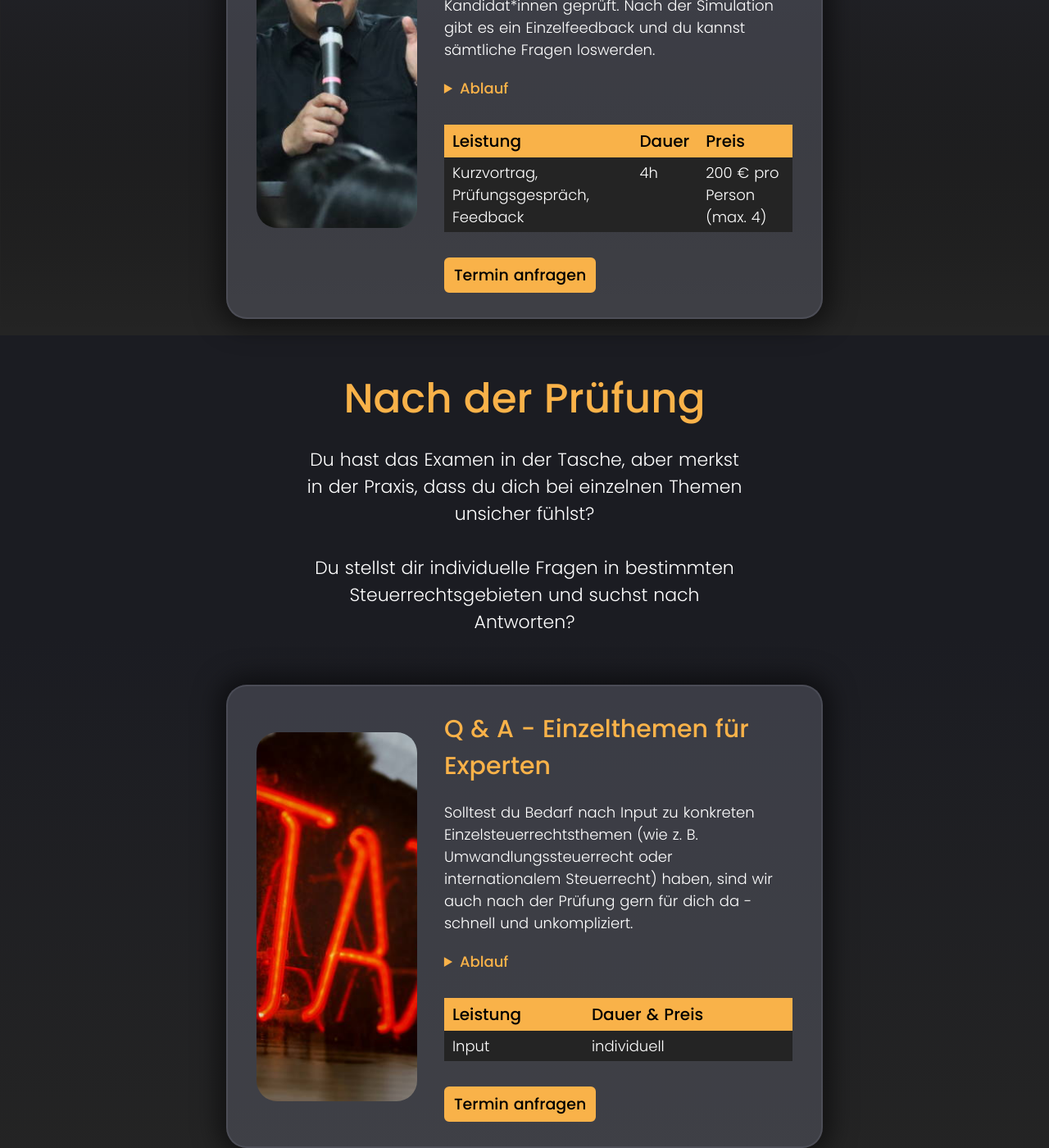
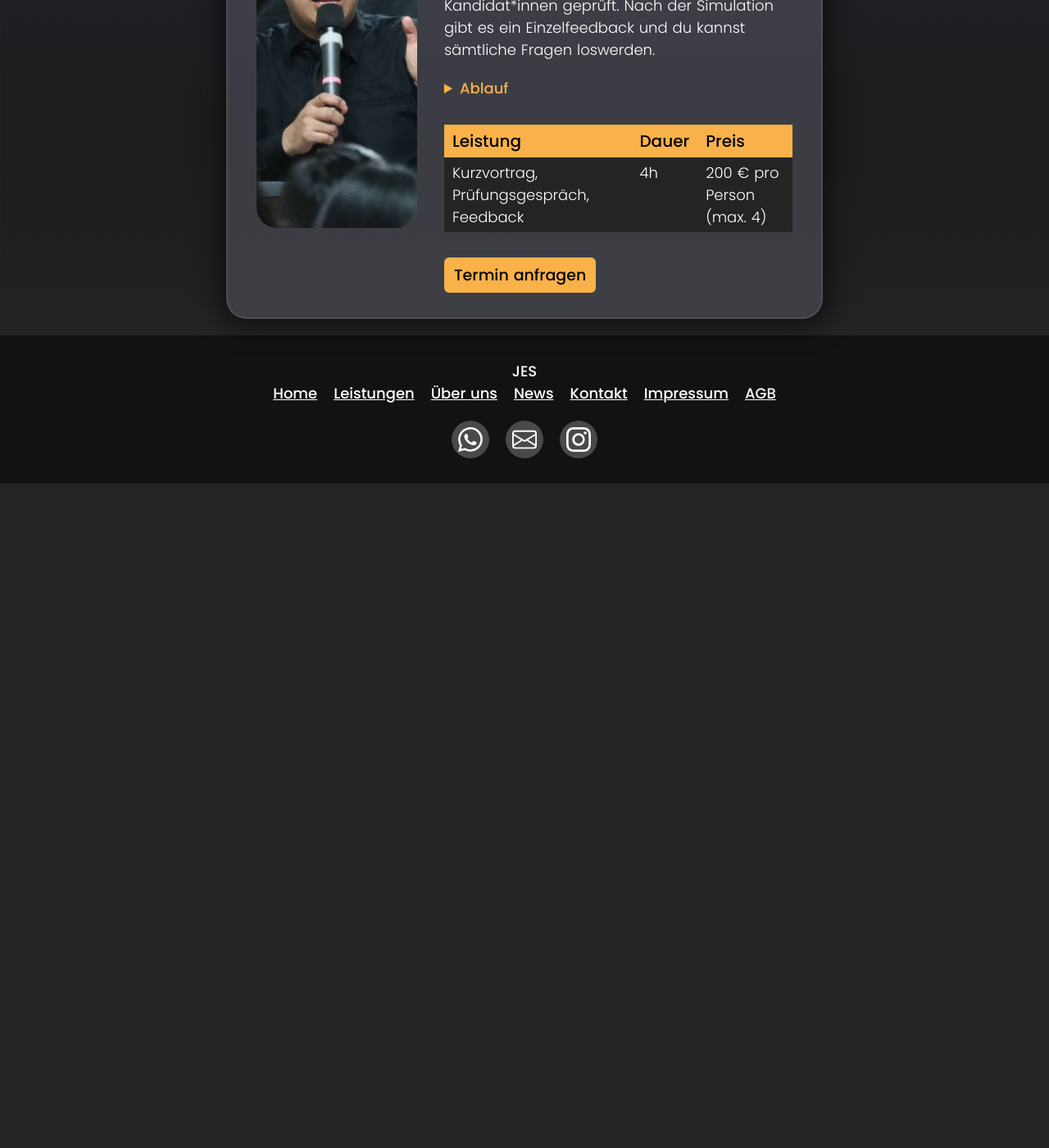
Before and after one commit to Hangman/jespage, a Jekyll site: the page built from leistung.html, in a window 1280 px wide and 1400 px high, scrolled down 3793 px. Shown: the whole window at 82% size. Built offline with Jekyll 4.4.1, drawn with Linux system fonts in a browser that asks for light colours; after the commit the page ends 4382 px from its top, so only the background shows below that.

Commit message:
Leistung "Q&A für Experten" entfernt
Signed-off-by: Matthias <webmaster@pottgames.de>

```diff
--- a/leistung.html
+++ b/leistung.html
@@ -194,9 +194,9 @@ headline_small: Das können wir dir bieten.
             <h2 class="text-align-left">Prüfungssimulation mit Kurzvortrag</h2>
             <hr class="invisible-hr" />
             <p class="in-block-right-text">
-              Wir simulieren den Echtfall inklusive Kurzvortrag mit einer vorgegebenen Themenauswahl mit dir. Es wird
-              unangenehm, aber du wirst uns dankbar sein! Um eine realistische Situation zu erzeugen, wirst du gemeinsam mit weiteren Kandidat*innen geprüft.
-              Nach der Simulation gibt es ein Einzelfeedback und du kannst sämtliche Fragen loswerden.
+              Wir simulieren den Echtfall inklusive Kurzvortrag mit einer vorgegebenen Themenauswahl mit dir. Es wird unangenehm, aber du wirst uns dankbar
+              sein! Um eine realistische Situation zu erzeugen, wirst du gemeinsam mit weiteren Kandidat*innen geprüft. Nach der Simulation gibt es ein
+              Einzelfeedback und du kannst sämtliche Fragen loswerden.
             </p>
             <hr class="invisible-hr" />
             <details>
@@ -236,60 +236,3 @@ headline_small: Das können wir dir bieten.
     </div>
   </div>
 </div>
-
-<div class="content-background-solid">
-  <div class="content-body">
-    <div class="centered-container">
-      <div>
-        <h1 id="NachDemExamen">Nach der Prüfung</h1>
-        <hr class="invisible-hr" />
-        <p class="floating-text">
-          Du hast das Examen in der Tasche, aber merkst in der Praxis, dass du dich bei einzelnen Themen unsicher fühlst?<br /><br />Du stellst dir individuelle
-          Fragen in bestimmten Steuerrechtsgebieten und suchst nach Antworten?
-        </p>
-      </div>
-    </div>
-  </div>
-</div>
-
-<div class="content-background-gradient">
-  <div class="content-body">
-    <div class="block-container">
-      <div class="big-block">
-        <div class="centered-container">
-          <img src="{{ site.baseurl }}/assets/images/nach_dem_examen.jpg" alt="Bild zeigt Leuchtreklame mit dem Text: Tax" class="in-block-left-image" />
-          <div class="in-block-right-container">
-            <h2 class="text-align-left">Q & A - Einzelthemen für Experten</h2>
-            <hr class="invisible-hr" />
-            <p class="in-block-right-text">Solltest du Bedarf nach Input zu konkreten Einzelsteuerrechtsthemen (wie z. B. Umwandlungssteuerrecht oder internationalem Steuerrecht) haben, sind wir auch nach der Prüfung gern für dich da - schnell und
-              unkompliziert.</p>
-            <hr class="invisible-hr" />
-            <details>
-              <summary>Ablauf</summary>
-              <p class="in-block-right-text">Nimm Kontakt zu uns auf, schildere uns deinen Themenwunsch und vereinbare einen Termin zum Online-Coaching, für dich allein oder dein Team. Wir melden uns innerhalb von 24 Stunden mit Termin- und Preisvorschlägen bei dir. </p>
-            </details>
-            <hr class="invisible-hr" />
-            <hr class="invisible-hr" />
-            <table class="block-table">
-              <thead>
-                <tr>
-                  <th>Leistung</th>
-                  <th>Dauer & Preis</th>
-                </tr>
-              </thead>
-              <tbody>
-                <tr>
-                  <td>Input</td>
-                  <td>individuell</td>
-                </tr>
-              </tbody>
-            </table>
-            <hr class="invisible-hr" />
-            <hr class="invisible-hr" />
-            <a href="{{ site.baseurl }}/kontakt.html" class="button">Termin anfragen</a>
-          </div>
-        </div>
-      </div>
-    </div>
-  </div>
-</div>
```
Also changed, not shown: _layouts/home.html (+1 -8 lines).
